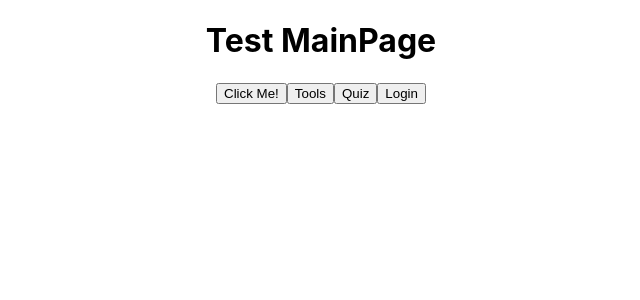
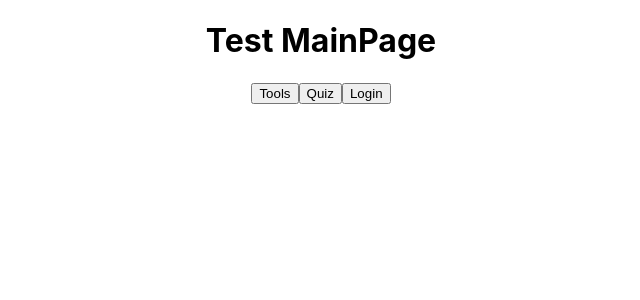
Before and after one commit to t2dx10k/firefightertools-1, a React (Create React App) app in the folder frontend/: page / in a window 1280 px wide. Shown: the top 300 px of the page, without its empty margins (319-959 px from the left). Built offline with nearby package versions, Linux system fonts and the light colour scheme; no server answers.

Commit message:
FE - Some Fixes

```diff
--- a/frontend/src/pages/MainPage.tsx
+++ b/frontend/src/pages/MainPage.tsx
@@ -1,4 +1,3 @@
-import ToolPage from "./ToolPage";
 import useTool from "../hooks/useTool";
 import {Link} from "react-router-dom";
 
@@ -11,15 +10,17 @@ export default function MainPage() {
             <div className={"MainPage"}>
                 <h1>Test MainPage</h1>
                 <form>
+                    <Link to="/toolpage/">
+                        <button type="button">Tools</button>
+                    </Link>
 
-                    <Link to="/toolpage/">
-                        <button type="button">
-                            Click Me!
-                        </button>
+                    <Link to={"/quizpage/"}>
+                        <button type="button">Quiz</button>
                     </Link>
-                    <button onClick={(event) => <ToolPage tools={tool}/>}>Tools</button>
-                    <button>Quiz</button>
-                    <button>Login</button>
+
+                    <Link to={"/loginpage"}>
+                        <button type="button">Login</button>
+                    </Link>
                 </form>
             </div>
         </>
```
